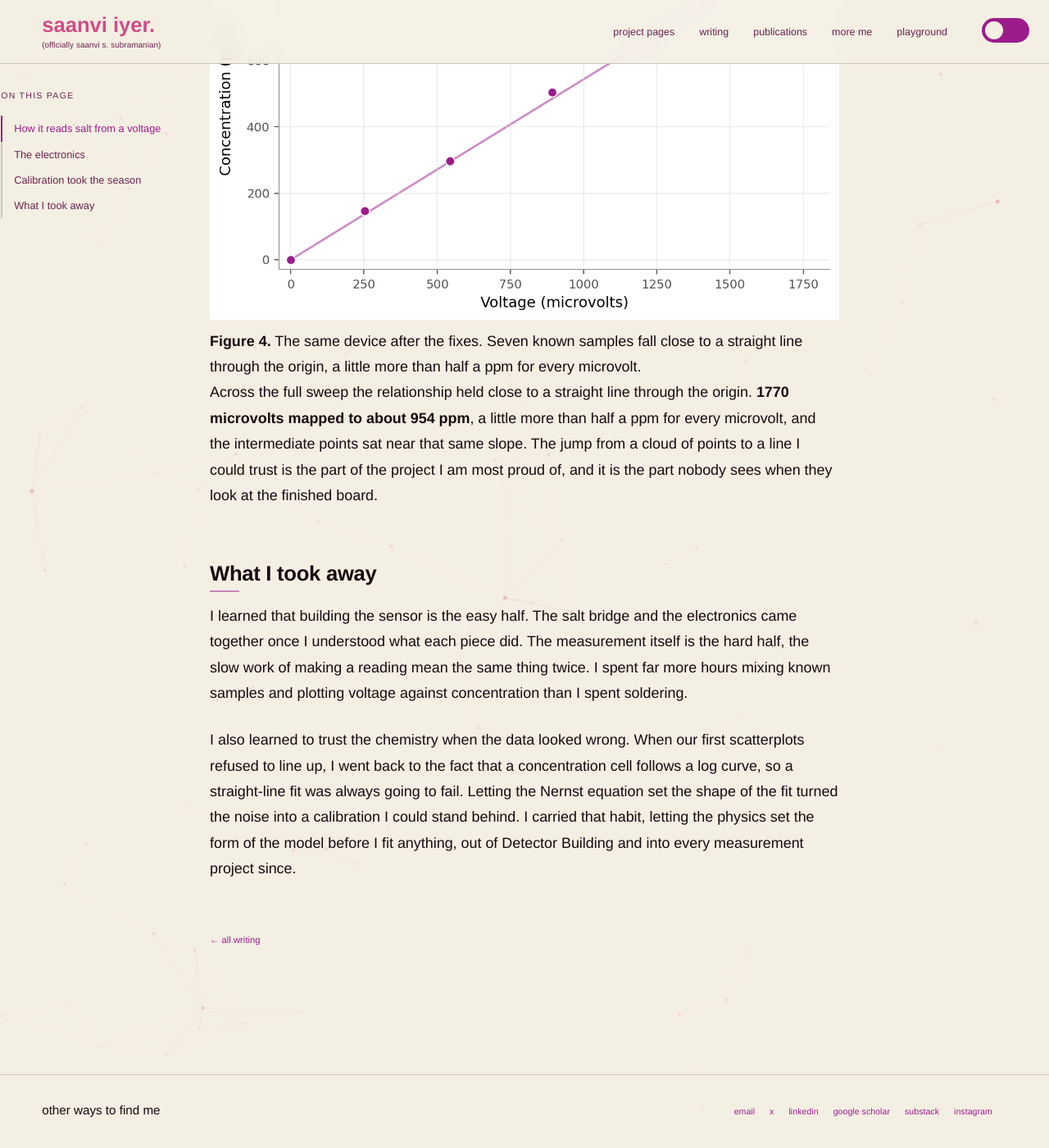
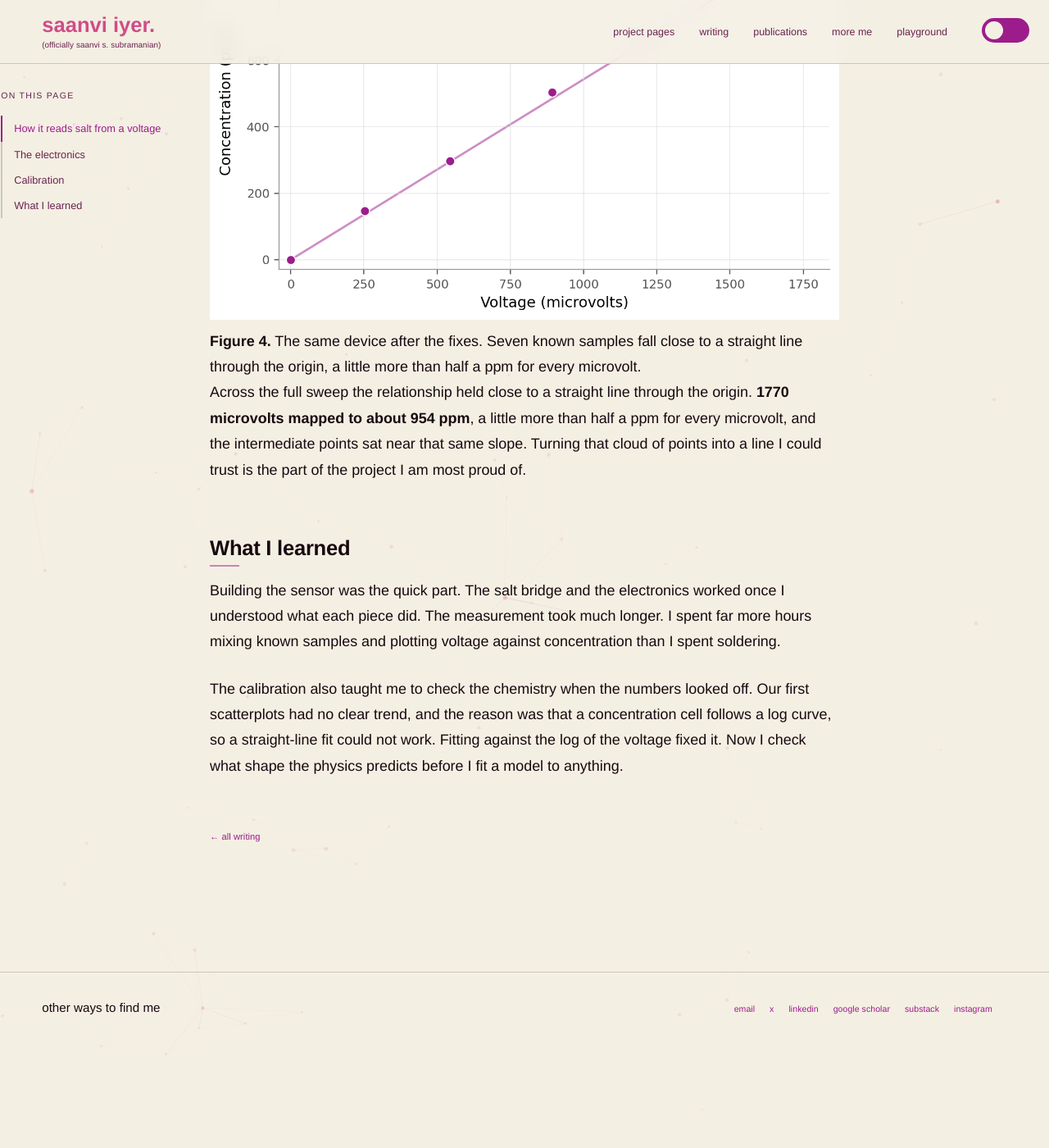
Before and after one commit to saanviiyer/saanviiyer.github.io, a Jekyll site: the page built from _posts/2026-10-16-building-a-water-salinity-detector.md, in a window 1280 px wide and 1400 px high, scrolled down 6230 px. Shown: the whole window at 82% size. Built offline with Jekyll 4.4.1, drawn with Linux system fonts in a browser that asks for light colours; some web fonts are replaced; after the commit the page ends 7505 px from its top, so only the background shows below that; some of the changed text lies outside the part shown.

Commit message:
Cut cliches from the detector post for direct language

````diff
--- a/_posts/2026-10-16-building-a-water-salinity-detector.md
+++ b/_posts/2026-10-16-building-a-water-salinity-detector.md
@@ -127,9 +127,9 @@ void loop() {
 }
 ```
 
-## Calibration took the season
+## Calibration
 
-Wiring the device took an afternoon. Turning its readings into true salinity took the rest of the season. A raw voltage means nothing until you know what concentration produced it, so we mixed samples at concentrations we knew, read the voltage for each one, and recorded the pairs. That table is the calibration.
+The wiring was quick. Most of the season went into turning the voltage readings into salinity numbers. A raw voltage means nothing until you know what concentration produced it, so we mixed samples at concentrations we knew, read the voltage for each one, and recorded the pairs. That table is the calibration.
 
 Our early attempts were rough. On one of the first full calibration runs, ten samples gave a scatter that barely trended at all, and the line of best fit explained only about a fifth of the variation (R-squared near 0.22). The points sat in almost a cloud, which told us the device was picking up as much noise as signal.
 
@@ -157,10 +157,10 @@ By the end, a clean calibration sweep looked like this, with voltage in microvol
   <figcaption><strong>Figure 4.</strong> The same device after the fixes. Seven known samples fall close to a straight line through the origin, a little more than half a ppm for every microvolt.</figcaption>
 </figure>
 
-Across the full sweep the relationship held close to a straight line through the origin. **1770 microvolts mapped to about 954 ppm**, a little more than half a ppm for every microvolt, and the intermediate points sat near that same slope. The jump from a cloud of points to a line I could trust is the part of the project I am most proud of, and it is the part nobody sees when they look at the finished board.
+Across the full sweep the relationship held close to a straight line through the origin. **1770 microvolts mapped to about 954 ppm**, a little more than half a ppm for every microvolt, and the intermediate points sat near that same slope. Turning that cloud of points into a line I could trust is the part of the project I am most proud of.
 
-## What I took away
+## What I learned
 
-I learned that building the sensor is the easy half. The salt bridge and the electronics came together once I understood what each piece did. The measurement itself is the hard half, the slow work of making a reading mean the same thing twice. I spent far more hours mixing known samples and plotting voltage against concentration than I spent soldering.
+Building the sensor was the quick part. The salt bridge and the electronics worked once I understood what each piece did. The measurement took much longer. I spent far more hours mixing known samples and plotting voltage against concentration than I spent soldering.
 
-I also learned to trust the chemistry when the data looked wrong. When our first scatterplots refused to line up, I went back to the fact that a concentration cell follows a log curve, so a straight-line fit was always going to fail. Letting the Nernst equation set the shape of the fit turned the noise into a calibration I could stand behind. I carried that habit, letting the physics set the form of the model before I fit anything, out of Detector Building and into every measurement project since.
+The calibration also taught me to check the chemistry when the numbers looked off. Our first scatterplots had no clear trend, and the reason was that a concentration cell follows a log curve, so a straight-line fit could not work. Fitting against the log of the voltage fixed it. Now I check what shape the physics predicts before I fit a model to anything.
````
Also changed, not shown: other parts of _posts/2026-10-16-building-a-water-salinity-detector.md (+1 -1 lines).
